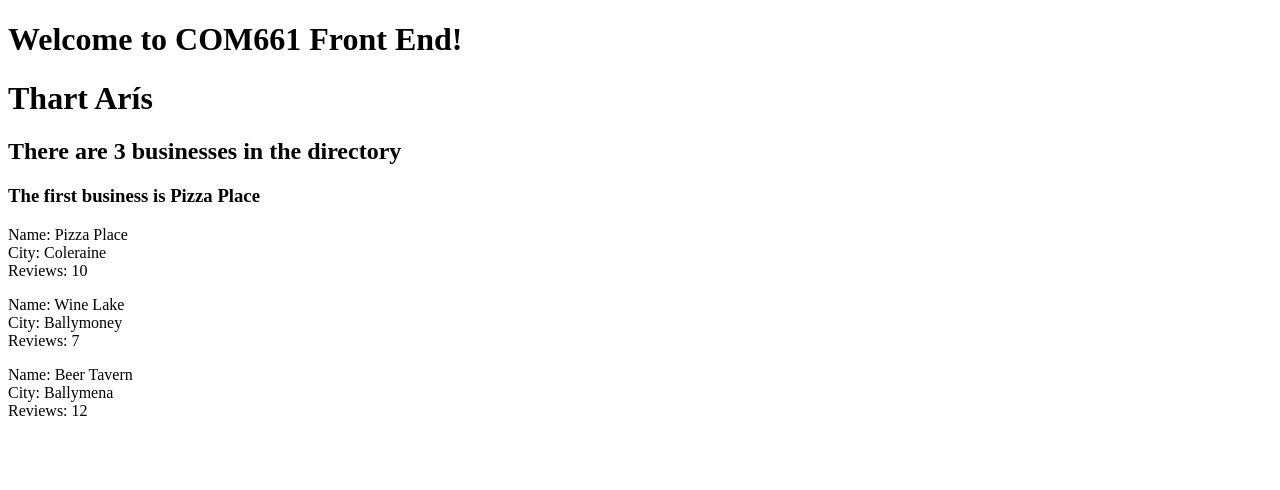
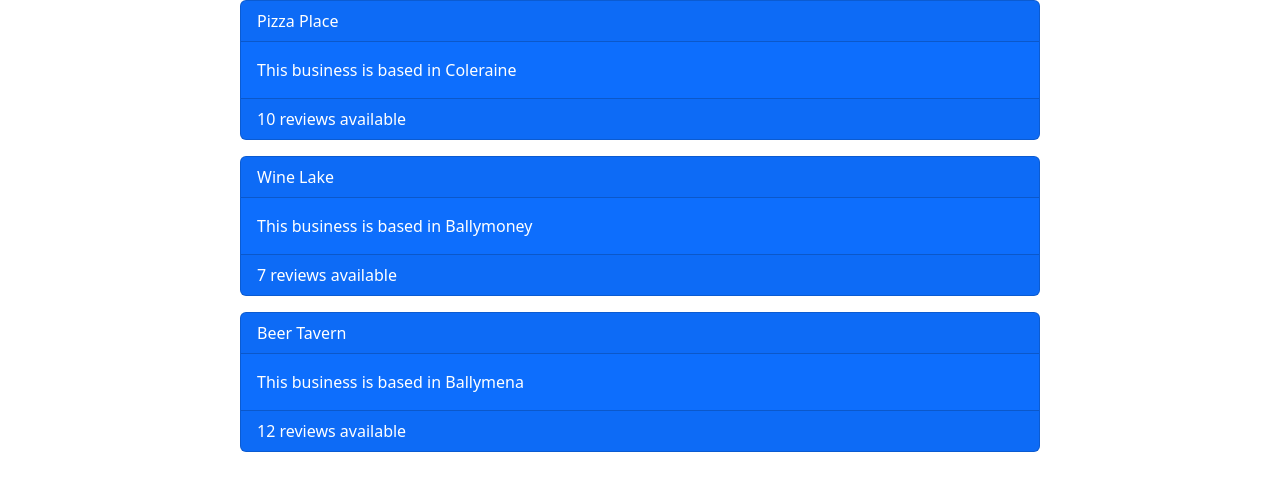
Before and after one commit to LouieJBR/COM661-FrontEnd, an Angular app in the folder frontEnd/: page / in a window 1280 px wide. Shown: the top 490 px of the page. Built offline with nearby package versions, Linux system fonts and the light colour scheme.

Commit message:
addingBootstrap

```diff
--- a/frontEnd/angular.json
+++ b/frontEnd/angular.json
@@ -35,7 +35,8 @@
               "src/assets"
             ],
             "styles": [
-              "src/styles.css"
+              "src/styles.css",
+              "node_modules/bootstrap/dist/css/bootstrap.min.css"
             ],
             "scripts": []
           },
--- a/frontEnd/package.json
+++ b/frontEnd/package.json
@@ -18,6 +18,9 @@
     "@angular/platform-browser": "^17.0.0",
     "@angular/platform-browser-dynamic": "^17.0.0",
     "@angular/router": "^17.0.0",
+    "bootstrap": "^5.3.2",
+    "jquery": "^3.7.1",
+    "popper": "^1.0.1",
     "rxjs": "~7.8.0",
     "tslib": "^2.3.0",
     "zone.js": "~0.14.2"
--- a/frontEnd/src/app/app.component.css
+++ b/frontEnd/src/app/app.component.css
@@ -0,0 +1,4 @@
+h1 {
+  background-color: yellow;
+  color: red;
+}
--- a/frontEnd/src/app/app.component.html
+++ b/frontEnd/src/app/app.component.html
@@ -1,5 +1 @@
-<h1>
-  Welcome to {{title}}!
-</h1>
-
 <products></products>
--- a/frontEnd/src/app/products/products.component.html
+++ b/frontEnd/src/app/products/products.component.html
@@ -1,18 +1,21 @@
-<h1>
-  Thart Arís
-</h1>
-
-<h2>
-  There are {{business_list.length}} businesses in the directory
-</h2>
-
-<h3>
-  The first business is {{business_list[0].name}}
-</h3>
-
-<div *ngFor= " let business of business_list">
-  <p> Name: {{business.name}} <br>
-      City: {{business.city}}  <br>
-      Reviews: {{business.review_count}}
-  </p>
+<div class="container">
+  <div class="row">
+    <div class="col-sm-12">
+      <div *ngFor = "let business of business_list">
+        <div class="card text-white bg-primary mb-3"
+        style="width: 50rem; margin: auto">
+          <div class = "card-header">
+            {{business.name}}
+          </div>
+          <div class="card-body">
+            This business is based in {{business.city}}
+          </div>
+          <div class="card-footer">
+            {{business.review_count}}
+            reviews available
+          </div>
+        </div>
+      </div>
+    </div>
+  </div>
 </div>
```
Also changed, not shown: frontEnd/src/app/web.service.ts (added), 1 other file (tests, documents, lock files or other folders).
